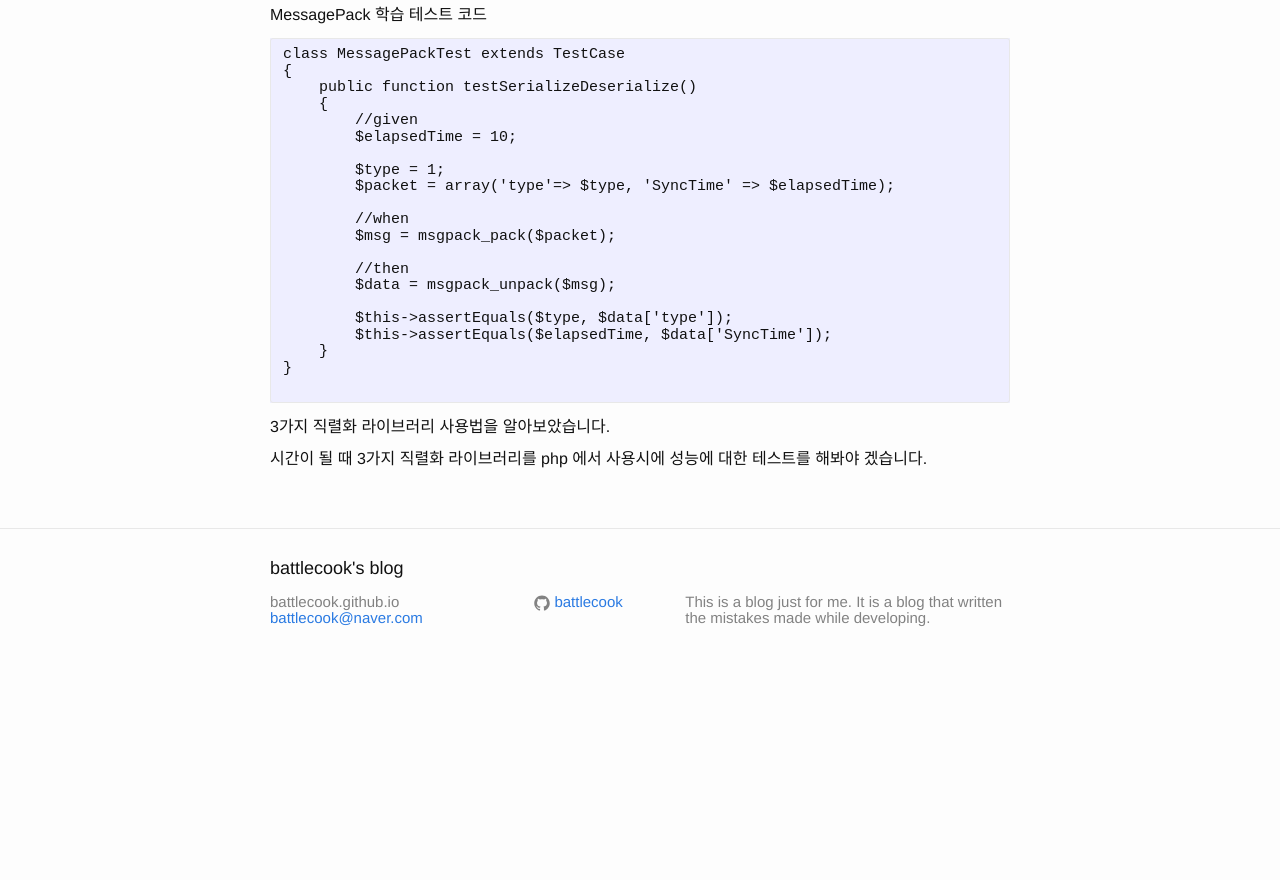
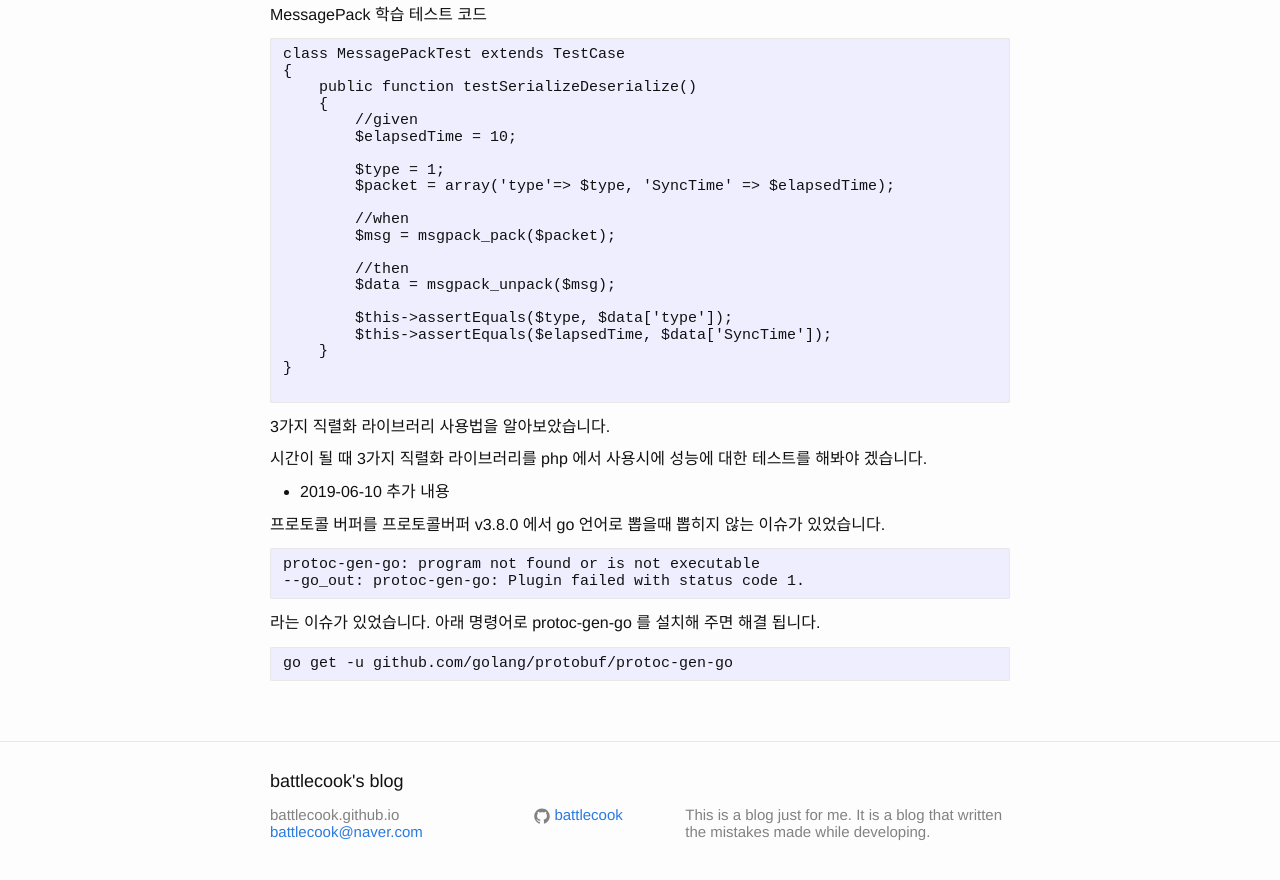
Before and after one commit to battlecook/battlecook.github.io, a Jekyll site: the page built from _posts/2018-01-21-how-to-use-flatbuffer-protobuffer-messagepack.md, in a window 1280 px wide and 900 px high, scrolled down 3030 px. Shown: the top 880 px of the window. Built offline with Jekyll 4.4.1, drawn with Linux system fonts in a browser that asks for light colours; comment, search, counter and statistics services are not loaded; before the commit the page ends 3717 px from its top, so only the background shows below that.

Commit message:
protocolbuffer go 언어로 뽑을때 이슈추가

````diff
--- a/_posts/2018-01-21-how-to-use-flatbuffer-protobuffer-messagepack.md
+++ b/_posts/2018-01-21-how-to-use-flatbuffer-protobuffer-messagepack.md
@@ -202,3 +202,17 @@ class MessagePackTest extends TestCase
 3가지 직렬화 라이브러리 사용법을 알아보았습니다.
 
 시간이 될 때 3가지 직렬화 라이브러리를 php 에서 사용시에 성능에 대한 테스트를 해봐야 겠습니다.
+
+
++ 2019-06-10 추가 내용
+
+프로토콜 버퍼를 프로토콜버퍼 v3.8.0 에서 go 언어로 뽑을때 뽑히지 않는 이슈가 있었습니다.
+```
+protoc-gen-go: program not found or is not executable
+--go_out: protoc-gen-go: Plugin failed with status code 1.
+```
+라는 이슈가 있었습니다. 아래 명령어로 protoc-gen-go 를 설치해 주면 해결 됩니다.
+
+```
+go get -u github.com/golang/protobuf/protoc-gen-go
+```
````
